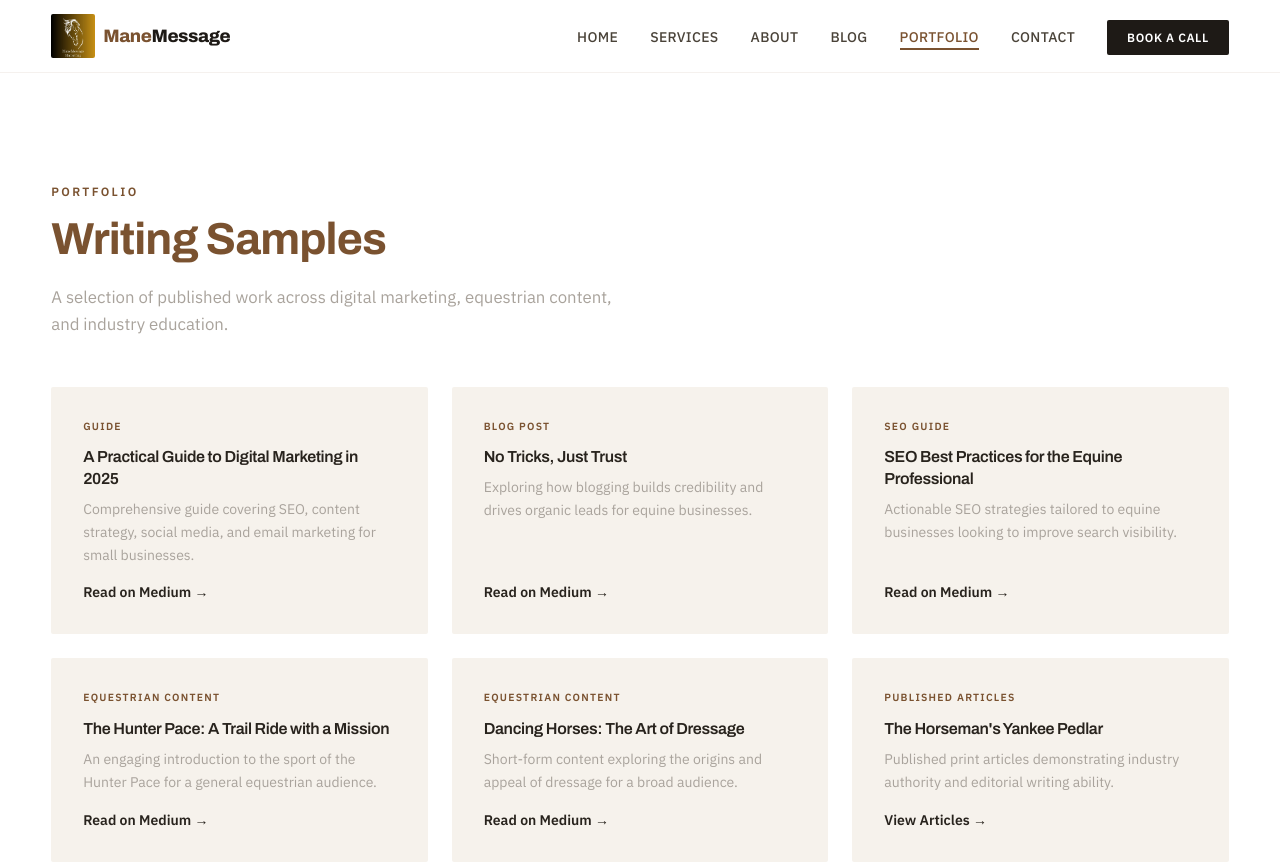
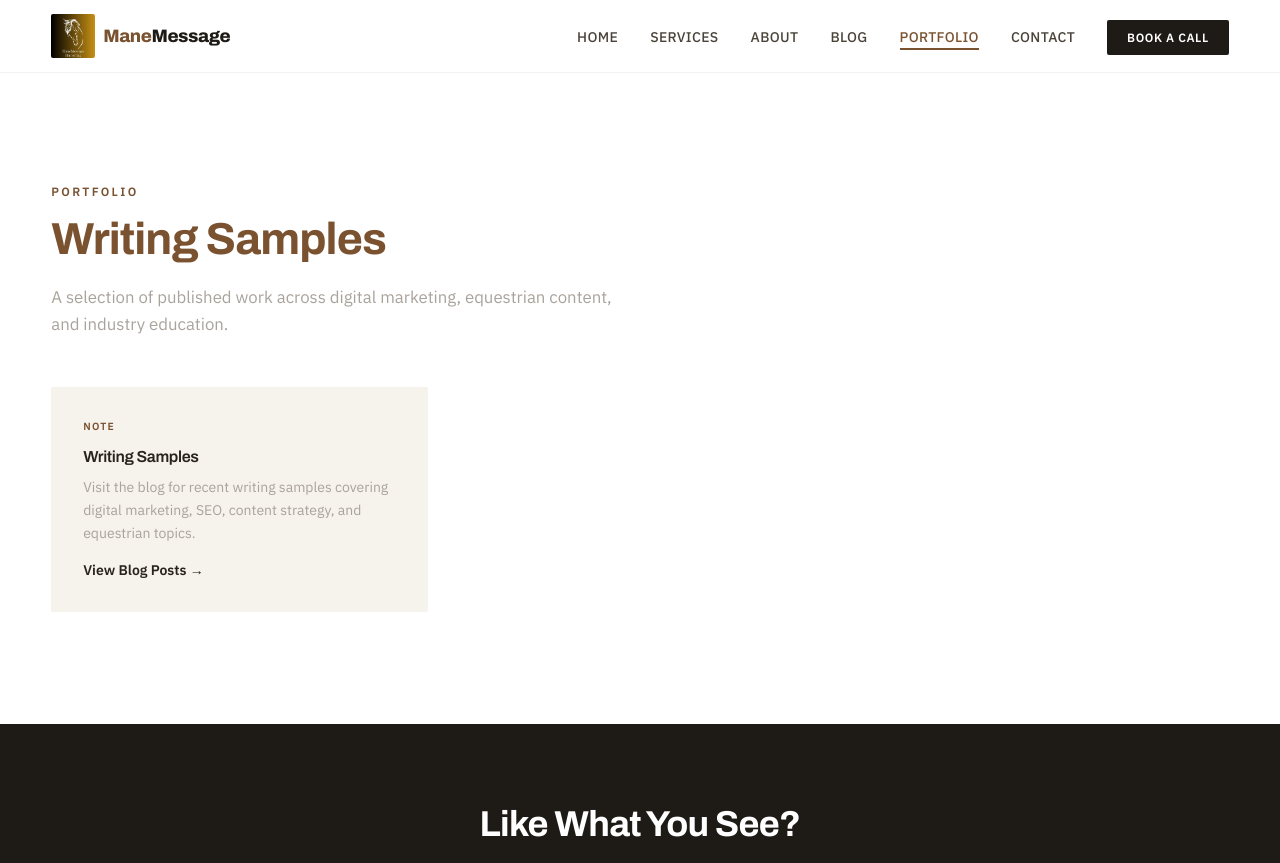
Before and after one commit to jmitch0762-ops/Manemessage-site, a Next.js app: page /portfolio in a window 1280 px wide. Shown: the top 863 px of the page. Built offline with nearby package versions, Linux system fonts and the light colour scheme.

Commit message:
Update site-data.ts

```diff
--- a/content/site-data.ts
+++ b/content/site-data.ts
@@ -156,49 +156,13 @@ export const testimonials = [
 // ============================================================
 export const portfolio = [
   {
-    type: "Guide",
-    title: "A Practical Guide to Digital Marketing in 2025",
-    description: "Comprehensive guide covering SEO, content strategy, social media, and email marketing for small businesses.",
-    url: "https://medium.com/@jenmitch_762/a-practical-guide-to-digital-marketing-in-2025-for-small-businesses-464a412cea03",
-    linkText: "Read on Medium",
-  },
-  {
-    type: "Blog Post",
-    title: "No Tricks, Just Trust",
-    description: "Exploring how blogging builds credibility and drives organic leads for equine businesses.",
-    url: "https://medium.com/@jenmitch_762/no-tricks-just-trust-f9bbb2c4ef7b",
-    linkText: "Read on Medium",
-  },
-  {
-    type: "SEO Guide",
-    title: "SEO Best Practices for the Equine Professional",
-    description: "Actionable SEO strategies tailored to equine businesses looking to improve search visibility.",
-    url: "https://medium.com/@jenmitch_762/do-it-yourself-seo-best-practices-for-the-equine-professional-d439b7783049",
-    linkText: "Read on Medium",
-  },
-  {
-    type: "Equestrian Content",
-    title: "The Hunter Pace: A Trail Ride with a Mission",
-    description: "An engaging introduction to the sport of the Hunter Pace for a general equestrian audience.",
-    url: "https://medium.com/@jenmitch_762/a-trail-ride-with-a-mission-announcing-the-hunter-pace-c300c61dac88",
-    linkText: "Read on Medium",
-  },
-  {
-    type: "Equestrian Content",
-    title: "Dancing Horses: The Art of Dressage",
-    description: "Short-form content exploring the origins and appeal of dressage for a broad audience.",
-    url: "https://medium.com/@jenmitch_762/dancing-horses-lets-explore-the-art-of-dressage-c569c5271704",
-    linkText: "Read on Medium",
-  },
-  {
-    type: "Published Articles",
-    title: "The Horseman's Yankee Pedlar",
-    description: "Published print articles demonstrating industry authority and editorial writing ability.",
-    url: "https://www.manemessagemarketing.com/articles",
-    linkText: "View Articles",
+    type: "Note",
+    title: "Writing Samples",
+    description: "Visit the blog for recent writing samples covering digital marketing, SEO, content strategy, and equestrian topics.",
+    url: "/blog",
+    linkText: "View Blog Posts",
   },
 ];
-
 // ============================================================
 // BLOG POSTS
 // To add a new blog post: copy one of the objects below,
```
